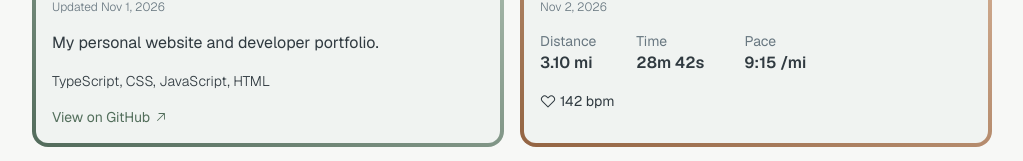
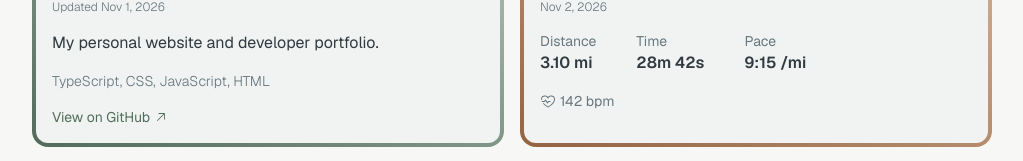
Before and after one commit to terrence-nolan/atlas, a Next.js app: page / in a window 1280 px wide. Shown: the part 241-402 px from the top of the page, without its empty margins (128-1151 px from the left). Built offline with nearby package versions, Linux system fonts and the light colour scheme.

Commit message:
feat: change heartbeat icon and text color

```diff
--- a/src/features/dashboard/widgets/github-widget.tsx
+++ b/src/features/dashboard/widgets/github-widget.tsx
@@ -30,7 +30,7 @@ export default async function GitHubWidget() {
       <p>{project.description}</p>
 
       <div className="flex flex-row text-wrap pt-2 md:pt-4">
-        <span className="text-sm font-light">
+        <span className="text-sm font-light text-text-secondary">
           {project.languages.map((language) => language.name).join(", ")}
         </span>
       </div>
--- a/src/features/dashboard/widgets/workouts-widget.tsx
+++ b/src/features/dashboard/widgets/workouts-widget.tsx
@@ -1,5 +1,5 @@
 import { connection } from "next/server";
-import { HeartStraightIcon, PulseIcon } from "@phosphor-icons/react/ssr";
+import { HeartbeatIcon, PulseIcon } from "@phosphor-icons/react/ssr";
 
 import { getWorkoutsData } from "@/features/workouts/data";
 import { getDateKey, formatCalendarDate, isToday } from "@/lib/utils/date";
@@ -35,8 +35,8 @@ export default async function WorkoutsWidget() {
           </div>
 
           <div className="flex flex-row gap-1 items-center">
-            <HeartStraightIcon size={16} />
-            <span className="text-sm">{formattedWorkout.averageHeartRate ?? "-"}</span>
+            <HeartbeatIcon size={16} className="text-text-secondary" />
+            <span className="text-sm text-text-secondary">{formattedWorkout.averageHeartRate ?? "-"}</span>
           </div>
         </div>
       ) : (
```
